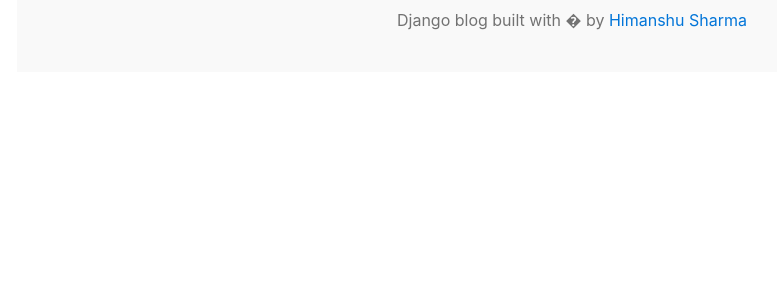
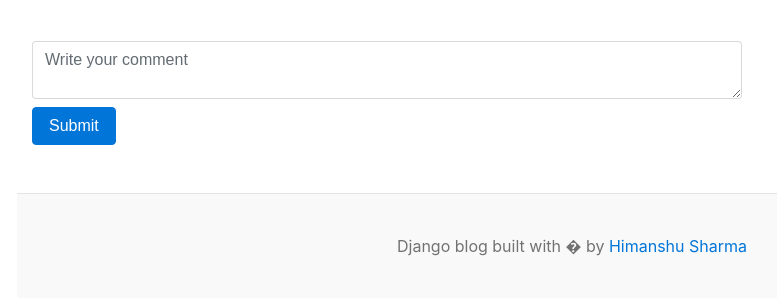
Before and after one commit to himanshu0353/django-blog, a Django app: a page that uses templates/blogs.html in a window 1280 px wide. Shown: the part 864-1162 px from the top of the page, without its empty margins (68-845 px from the left). Before the commit the page ends 894 px from the top, so only its background shows below. Run offline with Django 5.2, Linux system fonts and the light colour scheme; a user stored in the database is signed in; data comes from the database, SQL or seed files in the repository; both versions use the stored data as it was after the commit.

Commit message:
comment functionality formed

```diff
--- a/blogs/admin.py
+++ b/blogs/admin.py
@@ -1,5 +1,5 @@
 from django.contrib import admin
-from .models import Category, Blog
+from .models import Category, Blog, Comment
 # Register your models here.
 
 class BlogAdmin(admin.ModelAdmin):
@@ -10,3 +10,4 @@
     readonly_fields = ('slug',)
 admin.site.register(Category)
 admin.site.register(Blog, BlogAdmin)
+admin.site.register(Comment)
--- a/blogs/models.py
+++ b/blogs/models.py
@@ -35,3 +35,14 @@
 
     def __str__(self):
         return self.title
+
+
+class Comment(models.Model):
+    user = models.ForeignKey(User, on_delete=models.CASCADE)
+    blog = models.ForeignKey(Blog, on_delete=models.CASCADE)
+    comment = models.TextField(max_length=150)
+    created_at = models.DateTimeField(auto_now_add=True)
+    updated_at = models.DateTimeField(auto_now = True)
+
+    def __str__(self):
+        return self.comment
--- a/blogs/views.py
+++ b/blogs/views.py
@@ -1,7 +1,8 @@
 from django.shortcuts import render, redirect, get_object_or_404
 from django.http import HttpResponse
-from .models import Blog, Category
+from .models import Blog, Category, Comment
 from django.db.models import Q
+from django.http import HttpResponseRedirect
 
 # Create your views here.
 def posts_by_category(request, category_id):
@@ -20,9 +21,20 @@
 def blogs(request, slug):
 
     single_blog = get_object_or_404(Blog, slug=slug)
+    if request.method == 'POST':
+        comment = Comment()
+        comment.user = request.user
+        comment.blog = single_blog
+        comment.comment = request.POST['comment']
+        comment.save()
+        return HttpResponseRedirect(request.path_info)
 
+    comments = Comment.objects.filter(blog=single_blog)
+    comment_count =comments.count()
     context = {
-        'single_blog' : single_blog
+        'single_blog' : single_blog,
+        'comments':comments,
+        'comment_count':comment_count,
     }
     return render(request, 'blogs.html', context)
 
--- a/templates/blogs.html
+++ b/templates/blogs.html
@@ -21,6 +21,36 @@
                 <section class="mb-5">
                     <p class="fs-5 mb-4">{{single_blog.short_description}}</p>
                     <p class="fs-5 mb-4">{{single_blog.blog_body}}</p>
+                    <h4>Comments ({{comment_count}}) </h4>
+                    {% if comments %}
+                        {% for comment in comments %}
+                            <div class="card">
+                                <div class='card-body'>
+                                    <p class="card-text mb-0">{{comment}}</p>
+                                    <span>
+                                        <small>By {{comment.user}}</small>
+                                        <small>| {{comment.created_at | timesince}} ago</small>
+                                    </span>
+                                </div>
+                            </div>
+                        {% endfor %}
+                    {%else%}
+                    <p>no comments yet</p>
+                    {% endif %}
+                    <br>
+                    <div class="form-group">
+                        {% if user.is_authenticated %}
+                        <form action="" method='POST'>
+                            {% csrf_token %}
+                            <div class='form-group'>
+                                <textarea name="comment" class='form-control' placeholder="Write your comment"></textarea>
+                                <input type='submit' value="Submit" class='btn btn-primary mt-2'>
+                            </div>
+                        </form>
+                        {% else %}
+                        <p>Please <a href="{% url 'login'%}">Login</a> to write a comment</p>
+                        {% endif %}
+                    </div>
                     </section>
             </article>
         </div>
```
Also changed, not shown: blogs/migrations/0006_comment.py (added), db.sqlite3.
